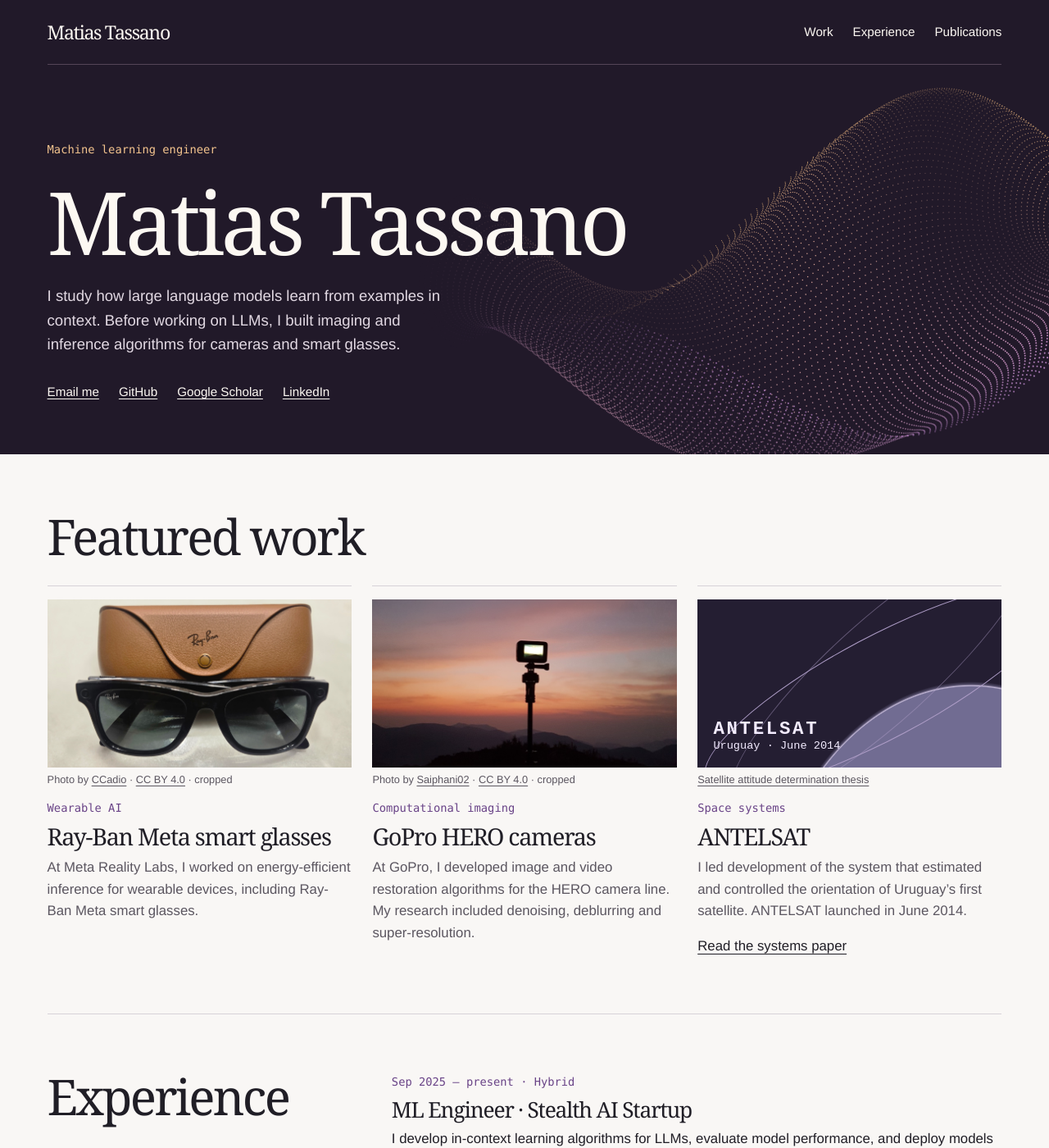
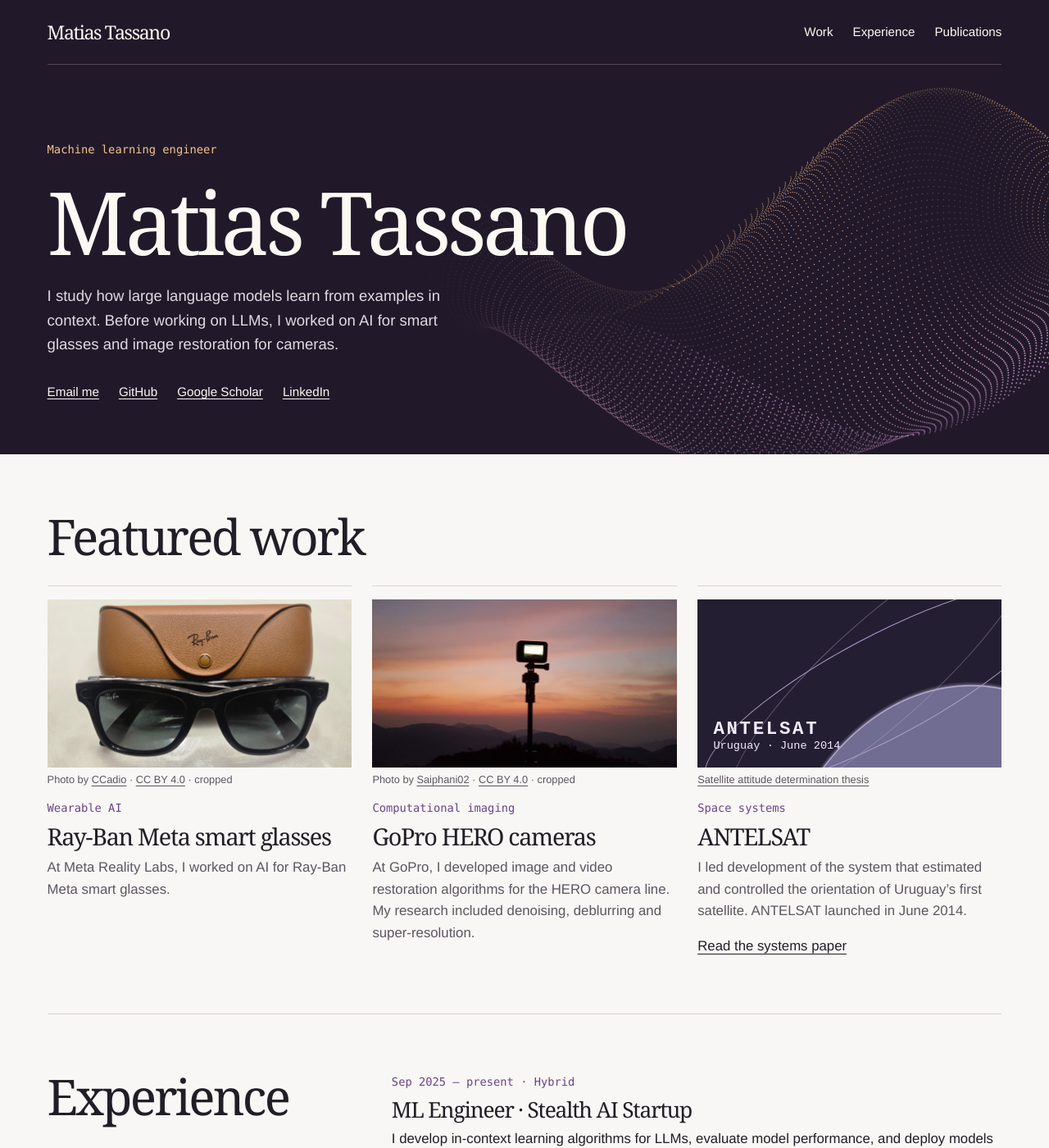
Before and after one commit to m-tassano/m-tassano.github.io, a Jekyll site: the page index.html, which Jekyll copies as it is, in a window 1280 px wide and 1400 px high. Shown: the whole window at 82% size. Built offline with Jekyll 4.4.1, drawn with Linux system fonts in a browser that asks for light colours; some of the changed text lies outside the part shown.

Commit message:
Clarify wearable AI work at Meta Reality Labs

```diff
--- a/_config.yml
+++ b/_config.yml
@@ -9,8 +9,8 @@ url: "https://m-tassano.github.io"
 
 # User settings
 username: Matias Tassano
-user_description: I am Research Engineer at Meta's Reality Labs based in Zurich. I develop technologies for energy-efficient on-device inference to enable AI on AR devices. Previously, I was as a Senior Engineer at GoPro Paris, where I worked for over 5 years. My research interests include neural networks for image and video restoration, computer vision, image processing, and embedded systems. I've also worked on control theory. I obtained a PhD in Applied Mathematics from <a href="https://www.univ-paris5.fr/">Paris Descartes University</a>, a master's degree in Applied Mathematics from <a href="https://ens-paris-saclay.fr/">ENS Cachan</a>, and a master's degree in Electrical Engineering from <a href="https://www.fing.edu.uy/">Universidad de la República</a>.
-user_title: Research Engineer @ Reality Labs, Meta
+user_description: I work on in-context learning for large language models. At Meta Reality Labs in Zürich, I worked on AI designed for wearable devices. Previously, I was as a Senior Engineer at GoPro Paris, where I worked for over 5 years. My research interests include neural networks for image and video restoration, computer vision, image processing, and embedded systems. I've also worked on control theory. I obtained a PhD in Applied Mathematics from <a href="https://www.univ-paris5.fr/">Paris Descartes University</a>, a master's degree in Applied Mathematics from <a href="https://ens-paris-saclay.fr/">ENS Cachan</a>, and a master's degree in Electrical Engineering from <a href="https://www.fing.edu.uy/">Universidad de la República</a>.
+user_title: ML Engineer at Stealth AI Startup
 email: tasso.matias@gmail.com
 github_username:  m-tassano
 linkedin_username: matias-tassano
--- a/index.html
+++ b/index.html
@@ -3,21 +3,21 @@
 <head>
 <meta charset="utf-8"><meta name="viewport" content="width=device-width, initial-scale=1">
 <title>Matias Tassano — Machine Learning Engineer</title>
-<meta name="description" content="Matias Tassano’s work on in-context learning, on-device AI, computational imaging and satellite attitude control.">
+<meta name="description" content="Matias Tassano’s work on in-context learning, AI for wearable devices, computational imaging and satellite attitude control.">
 <link rel="icon" href="assets/favicon.png"><link rel="stylesheet" href="assets/css/portfolio.css">
 <script defer src="assets/js/field.js"></script>
 </head>
 <body><a class="skip" href="#main">Skip to content</a>
 <div class="top"><header class="wrap mast"><a class="brand" href="#main" aria-label="Matias Tassano, home">Matias Tassano</a><nav aria-label="Main navigation"><a href="#work">Work</a><a href="#experience">Experience</a><a href="#research">Publications</a></nav></header></div>
-<main id="main"><section class="top hero"><canvas aria-hidden="true"></canvas><div class="wrap intro"><span class="eyebrow">Machine learning engineer</span><h1>Matias Tassano</h1><p>I study how large language models learn from examples in context. Before working on LLMs, I built imaging and inference algorithms for cameras and smart glasses.</p>
+<main id="main"><section class="top hero"><canvas aria-hidden="true"></canvas><div class="wrap intro"><span class="eyebrow">Machine learning engineer</span><h1>Matias Tassano</h1><p>I study how large language models learn from examples in context. Before working on LLMs, I worked on AI for smart glasses and image restoration for cameras.</p>
 <div class="links"><a href="mailto:tasso.matias@gmail.com">Email me</a><a href="https://github.com/m-tassano">GitHub</a><a href="https://scholar.google.com/citations?hl=en&amp;user=vhPenloAAAAJ&amp;view_op=list_works&amp;sortby=pubdate">Google Scholar</a><a href="https://www.linkedin.com/in/matias-tassano/">LinkedIn</a></div></div></section>
 <section id="work" class="wrap section"><h2>Featured work</h2><div class="projects">
-<article><img class="photo" src="assets/projects/rayban.jpg" alt="Ray-Ban Meta glasses and charging case"><small class="credit">Photo by <a href="https://commons.wikimedia.org/wiki/File:Ray-Ban_Meta_Gen_1_smart_glasses_with_charging_case.jpg">CCadio</a> · <a href="https://creativecommons.org/licenses/by/4.0/">CC BY 4.0</a> · cropped</small><span class="meta">Wearable AI</span><h3>Ray-Ban Meta smart glasses</h3><p>At Meta Reality Labs, I worked on energy-efficient inference for wearable devices, including Ray-Ban Meta smart glasses.</p></article>
+<article><img class="photo" src="assets/projects/rayban.jpg" alt="Ray-Ban Meta glasses and charging case"><small class="credit">Photo by <a href="https://commons.wikimedia.org/wiki/File:Ray-Ban_Meta_Gen_1_smart_glasses_with_charging_case.jpg">CCadio</a> · <a href="https://creativecommons.org/licenses/by/4.0/">CC BY 4.0</a> · cropped</small><span class="meta">Wearable AI</span><h3>Ray-Ban Meta smart glasses</h3><p>At Meta Reality Labs, I worked on AI for Ray-Ban Meta smart glasses.</p></article>
 <article><img class="photo" src="assets/projects/gopro.jpg" alt="GoPro HERO8 camera at sunrise"><small class="credit">Photo by <a href="https://commons.wikimedia.org/wiki/File:GoPro_8_during_sunrise.jpg">Saiphani02</a> · <a href="https://creativecommons.org/licenses/by/4.0/">CC BY 4.0</a> · cropped</small><span class="meta">Computational imaging</span><h3>GoPro HERO cameras</h3><p>At GoPro, I developed image and video restoration algorithms for the HERO camera line. My research included denoising, deblurring and super-resolution.</p></article>
 <article><div class="mission"><span>ANTELSAT</span><small>Uruguay · June 2014</small></div><small class="credit"><a href="https://hdl.handle.net/20.500.12008/5214">Satellite attitude determination thesis</a></small><span class="meta">Space systems</span><h3>ANTELSAT</h3><p>I led development of the system that estimated and controlled the orientation of Uruguay’s first satellite. ANTELSAT launched in June 2014.</p><a href="https://doi.org/10.1109/ICAR.2013.6766523">Read the systems paper</a></article></div></section>
 <section id="experience" class="wrap section split"><h2>Experience</h2><div>
 <article class="entry"><span class="meta">Sep 2025 – present · Hybrid</span><h3>ML Engineer · Stealth AI Startup</h3><p>I develop in-context learning algorithms for LLMs, evaluate model performance, and deploy models with FastAPI, Hugging Face Transformers and vLLM.</p></article>
-<article class="entry"><span class="meta">Zürich · Over 3 years</span><h3>Research Engineer · Meta Reality Labs</h3><p>I developed techniques for running AI models on wearable hardware within tight power budgets.</p></article>
+<article class="entry"><span class="meta">Zürich · Over 3 years</span><h3>Research Engineer · Meta Reality Labs</h3><p>I worked on AI designed for wearable devices.</p></article>
 <article class="entry"><span class="meta">Paris · Over 5 years</span><h3>Senior Engineer · GoPro</h3><p>I worked on computer vision and computational photography, using neural networks to restore detail in images and video.</p></article></div></section>
 <div class="research"><section id="research" class="wrap section split"><div><h2>Publications</h2><a href="https://scholar.google.com/citations?hl=en&amp;user=vhPenloAAAAJ&amp;view_op=list_works&amp;sortby=pubdate">Full Google Scholar profile</a></div><div>
 <article class="feature"><span class="meta">Featured paper · CVPR 2020 · Oral presentation</span><h3>FastDVDnet</h3><p>How can a network remove noise from video while the camera or subject moves? FastDVDnet draws on neighboring frames without explicitly estimating optical flow.</p><p class="citation" style="color:inherit">Matias Tassano, Julie Delon and Thomas Veit</p><div class="links"><a href="https://openaccess.thecvf.com/content_CVPR_2020/html/Tassano_FastDVDnet_Towards_Real-Time_Deep_Video_Denoising_Without_Flow_Estimation_CVPR_2020_paper.html">Read the paper</a><a href="https://github.com/m-tassano/fastdvdnet">View code</a></div></article>
```
